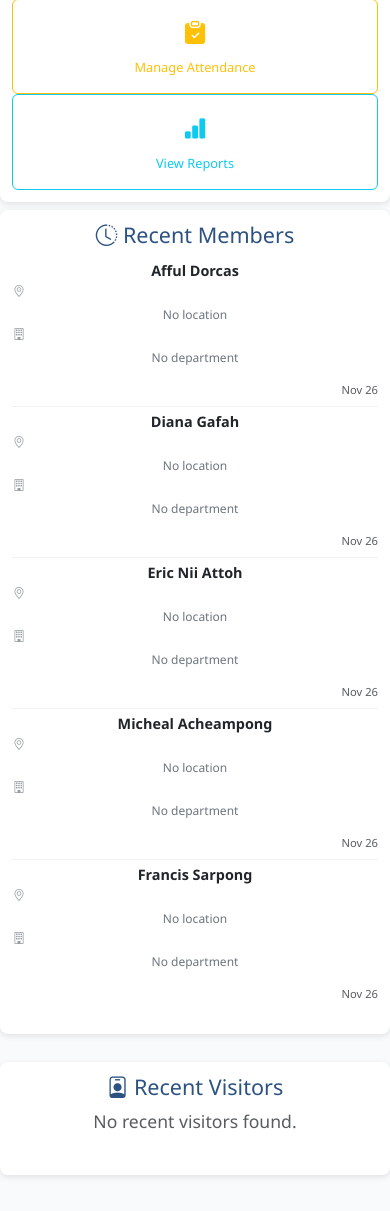
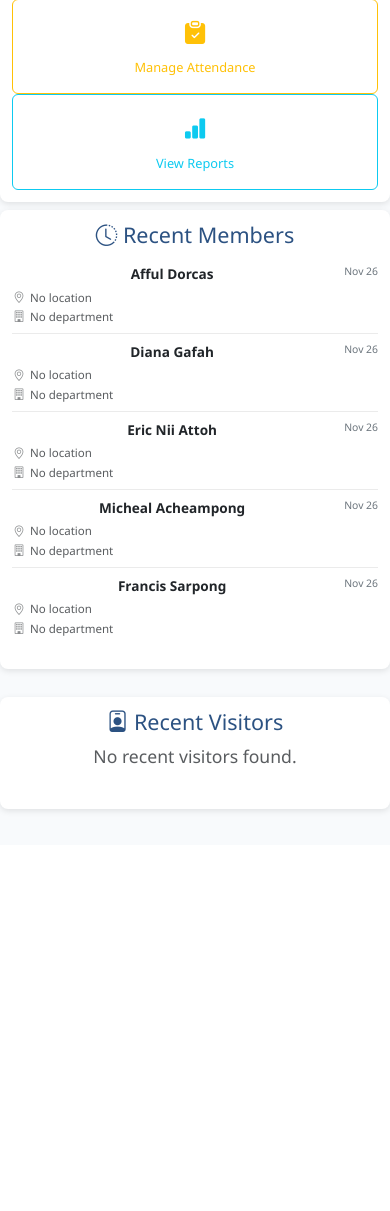
Before and after one commit to EricBaidoo/Attendance_System, a PHP site: page / in a window 390 px wide. Shown: the part 1539-2750 px from the top of the page. After the commit the page ends 2352 px from the top, so only its background shows below. Run offline with PHP 8.4, Linux system fonts and the light colour scheme; a user stored in the database is signed in; data comes from the database, SQL or seed files in the repository; data that the repository does not hold is empty.

Commit message:
Improve mobile layout for Recent Members and Recent Visitors sections

```diff
--- a/assets/css/dashboard.css
+++ b/assets/css/dashboard.css
@@ -18,45 +18,97 @@ body {
 /* Removed modern-card class - using standard Bootstrap cards */
 
 /* Recent Activity Formatting */
-.list-group-item {
-    padding: 0.5rem 0 !important;
-    border-bottom: 1px solid rgba(0,0,0,0.05) !important;
+.recent-members-list,
+.recent-visitors-list {
+    margin: 0;
+    padding: 0;
 }
 
-.list-group-item:last-child {
-    border-bottom: none !important;
+.member-item,
+.visitor-item {
+    display: flex;
+    justify-content: space-between;
+    align-items: flex-start;
+    padding: 0.75rem 0;
+    border-bottom: 1px solid rgba(0,0,0,0.08);
 }
 
-.list-group-item h6 {
-    margin-bottom: 0.25rem;
+.member-item:last-child,
+.visitor-item:last-child {
+    border-bottom: none;
+}
+
+.member-main,
+.visitor-main {
+    flex: 1;
+    min-width: 0;
+}
+
+.member-name,
+.visitor-name {
     font-weight: 600;
     color: #212529;
     font-size: 0.95rem;
+    margin-bottom: 0.25rem;
 }
 
-.list-group-item .small.text-muted {
-    font-size: 0.8rem;
-    color: #6c757d !important;
-    line-height: 1.3;
+.member-details,
+.visitor-details {
+    display: flex;
+    flex-direction: column;
+    gap: 0.125rem;
 }
 
-.list-group-item .small.text-muted i {
+.location-info,
+.dept-info,
+.service-info {
+    font-size: 0.8rem;
+    color: #6c757d;
+    display: flex;
+    align-items: center;
+    gap: 0.25rem;
+}
+
+.location-info i,
+.dept-info i,
+.service-info i {
     width: 0.875rem;
     text-align: center;
     opacity: 0.7;
 }
 
-.list-group-item .d-flex.align-items-center {
-    margin-bottom: 0.125rem;
+.member-date,
+.visitor-date {
+    font-size: 0.75rem;
+    color: #6c757d;
+    font-weight: 500;
+    text-align: right;
+    margin-left: 0.75rem;
+    white-space: nowrap;
 }
 
-.list-group-item .d-flex.align-items-center:last-child {
-    margin-bottom: 0;
-}
+/* Mobile specific adjustments */
+@media (max-width: 768px) {
+    .member-name,
+    .visitor-name {
+        font-size: 0.9rem;
+    }
 
-.list-group-item .text-end small {
-    font-size: 0.75rem;
-    font-weight: 500;
+    .location-info,
+    .dept-info,
+    .service-info {
+        font-size: 0.75rem;
+    }
+
+    .member-date,
+    .visitor-date {
+        font-size: 0.7rem;
+    }
+
+    .member-item,
+    .visitor-item {
+        padding: 0.6rem 0;
+    }
 }
 
 .container-fluid {
@@ -708,20 +760,25 @@ body {
     }
 
     /* Recent Activity Mobile Styles */
-    .list-group-item h6 {
-        font-size: 0.9rem;
+    .member-name,
+    .visitor-name {
+        font-size: 0.85rem;
     }
 
-    .list-group-item .small.text-muted {
-        font-size: 0.75rem;
+    .location-info,
+    .dept-info,
+    .service-info {
+        font-size: 0.72rem;
     }
 
-    .list-group-item .text-end small {
-        font-size: 0.7rem;
+    .member-date,
+    .visitor-date {
+        font-size: 0.65rem;
     }
 
-    .list-group-item {
-        padding: 0.375rem 0 !important;
+    .member-item,
+    .visitor-item {
+        padding: 0.5rem 0;
     }
 
     /* Removed modern-header classes - using standard Bootstrap */
--- a/index.php
+++ b/index.php
@@ -284,26 +284,27 @@ $card_col_class = ($user_role == 'admin') ? 'col-lg-3 col-md-6 col-sm-6 col-12 m
                 ")->fetchAll();
 
                 if ($recent_members): ?>
-                    <div class="list-group list-group-flush">
+                    <div class="recent-members-list">
                         <?php foreach ($recent_members as $member): ?>
-                            <div class="list-group-item border-0 px-0 py-2">
-                                <div class="d-flex justify-content-between align-items-start">
-                                    <div class="flex-grow-1">
-                                        <h6 class="mb-1 fw-semibold"><?php echo htmlspecialchars($member['name']); ?></h6>
-                                        <div class="small text-muted">
-                                            <div class="d-flex align-items-center mb-1">
-                                                <i class="bi bi-geo-alt me-1"></i>
-                                                <span><?php echo htmlspecialchars($member['location'] ?: 'No location'); ?></span>
-                                            </div>
-                                            <div class="d-flex align-items-center">
-                                                <i class="bi bi-building me-1"></i>
-                                                <span><?php echo htmlspecialchars($member['department'] ?: 'No department'); ?></span>
-                                            </div>
-                                        </div>
+                            <div class="member-item">
+                                <div class="member-main">
+                                    <div class="member-name"><?php echo htmlspecialchars($member['name']); ?></div>
+                                    <div class="member-details">
+                                        <?php if ($member['location']): ?>
+                                            <span class="location-info"><i class="bi bi-geo-alt"></i> <?php echo htmlspecialchars($member['location']); ?></span>
+                                        <?php else: ?>
+                                            <span class="location-info text-muted"><i class="bi bi-geo-alt"></i> No location</span>
+                                        <?php endif; ?>
+
+                                        <?php if ($member['department']): ?>
+                                            <span class="dept-info"><i class="bi bi-building"></i> <?php echo htmlspecialchars($member['department']); ?></span>
+                                        <?php else: ?>
+                                            <span class="dept-info text-muted"><i class="bi bi-building"></i> No department</span>
+                                        <?php endif; ?>
                                     </div>
-                                    <div class="text-end ms-2">
-                                        <small class="text-muted"><?php echo date('M j', strtotime($member['date_joined'])); ?></small>
-                                    </div>
+                                </div>
+                                <div class="member-date">
+                                    <?php echo date('M j', strtotime($member['date_joined'])); ?>
                                 </div>
                             </div>
                         <?php endforeach; ?>
@@ -338,26 +339,27 @@ $card_col_class = ($user_role == 'admin') ? 'col-lg-3 col-md-6 col-sm-6 col-12 m
                 ")->fetchAll();
 
                 if ($recent_visitors): ?>
-                    <div class="list-group list-group-flush">
+                    <div class="recent-visitors-list">
                         <?php foreach ($recent_visitors as $visitor): ?>
-                            <div class="list-group-item border-0 px-0 py-2">
-                                <div class="d-flex justify-content-between align-items-start">
-                                    <div class="flex-grow-1">
-                                        <h6 class="mb-1 fw-semibold"><?php echo htmlspecialchars($visitor['name']); ?></h6>
-                                        <div class="small text-muted">
-                                            <div class="d-flex align-items-center mb-1">
-                                                <i class="bi bi-geo-alt me-1"></i>
-                                                <span><?php echo htmlspecialchars($visitor['location'] ?: 'No address'); ?></span>
-                                            </div>
-                                            <div class="d-flex align-items-center">
-                                                <i class="bi bi-person-badge me-1"></i>
-                                                <span><?php echo htmlspecialchars($visitor['service_name'] ?: 'Visitor'); ?></span>
-                                            </div>
-                                        </div>
+                            <div class="visitor-item">
+                                <div class="visitor-main">
+                                    <div class="visitor-name"><?php echo htmlspecialchars($visitor['name']); ?></div>
+                                    <div class="visitor-details">
+                                        <?php if ($visitor['location']): ?>
+                                            <span class="location-info"><i class="bi bi-geo-alt"></i> <?php echo htmlspecialchars($visitor['location']); ?></span>
+                                        <?php else: ?>
+                                            <span class="location-info text-muted"><i class="bi bi-geo-alt"></i> No address</span>
+                                        <?php endif; ?>
+
+                                        <?php if ($visitor['service_name']): ?>
+                                            <span class="service-info"><i class="bi bi-person-badge"></i> <?php echo htmlspecialchars($visitor['service_name']); ?></span>
+                                        <?php else: ?>
+                                            <span class="service-info text-muted"><i class="bi bi-person-badge"></i> Visitor</span>
+                                        <?php endif; ?>
                                     </div>
-                                    <div class="text-end ms-2">
-                                        <small class="text-muted"><?php echo date('M j', strtotime($visitor['date_joined'])); ?></small>
-                                    </div>
+                                </div>
+                                <div class="visitor-date">
+                                    <?php echo date('M j', strtotime($visitor['date_joined'])); ?>
                                 </div>
                             </div>
                         <?php endforeach; ?>
```
